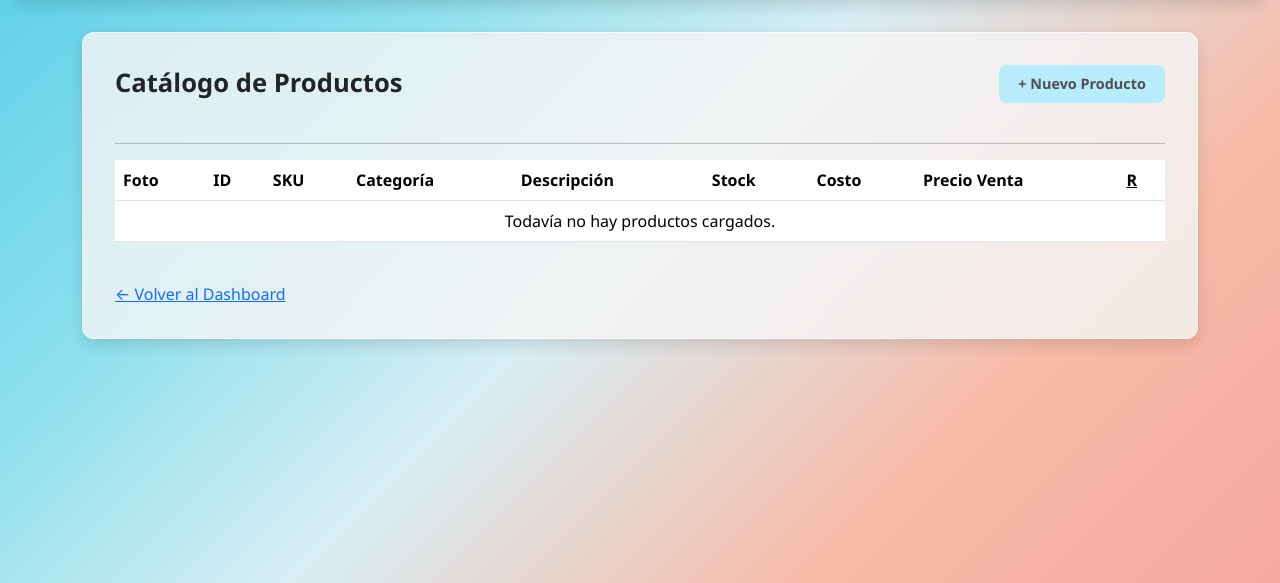
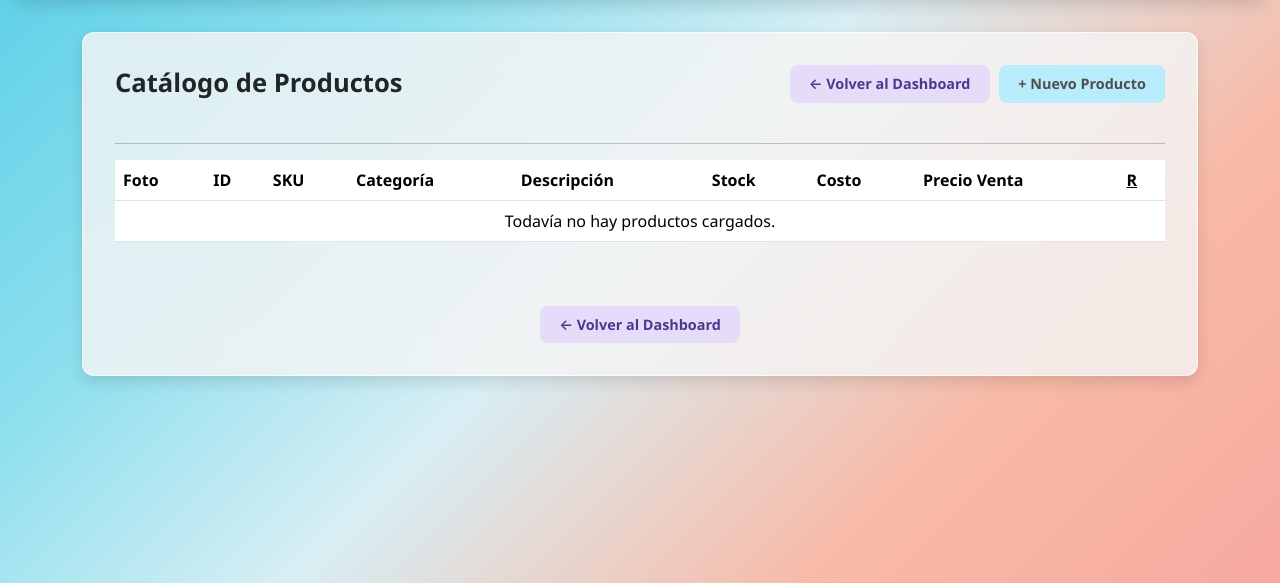
Before and after one commit to d75324/stockv, a Django app: page /products/ in a window 1280 px wide. Shown: the part 74-657 px from the top of the page. Run offline with Django 5.2, Linux system fonts and the light colour scheme; the visitor is signed in with stand-in values (Sample User, id 1); data that the repository does not hold is empty.

Commit message:
boton volver mejorado en Catalogo de Productos

```diff
--- a/static/css/style.css
+++ b/static/css/style.css
@@ -213,3 +213,14 @@
   border: 1px solid #d1d5db;
   background: #fff;
 }
+
+/* Botón secundario: volver / navegación */
+.btn-back{
+  background: #e4dcf8;
+  color: #4b3a8c;
+}
+
+.btn-back:hover{
+  background: #6f42c1;
+  color: #ffffff;
+}
--- a/templates/inventory/product_list.html
+++ b/templates/inventory/product_list.html
@@ -4,9 +4,15 @@
 <div class="card" style="max-width: 100%; margin: 2rem auto; padding: 2rem;">
     <div style="display: flex; justify-content: space-between; align-items: center; margin-bottom: 1.5rem; flex-wrap: wrap; gap: 1rem;">
         <h2 style="margin: 0;">Catálogo de Productos</h2>
-        <a href="{% url 'product_add' %}" style="text-decoration: none;">
-            <button style="width: auto; padding: 0.5rem 1.2rem; font-size: 0.9rem;">+ Nuevo Producto</button>
-        </a>
+
+        <div style="display: flex; gap: 0.6rem; flex-wrap: wrap;">
+            <a href="{% url 'dashboard' %}" style="text-decoration: none;">
+                <button class="btn-back" style="width: auto; padding: 0.5rem 1.2rem; font-size: 0.9rem;">&larr; Volver al Dashboard</button>
+            </a>
+            <a href="{% url 'product_add' %}" style="text-decoration: none;">
+                <button style="width: auto; padding: 0.5rem 1.2rem; font-size: 0.9rem;">+ Nuevo Producto</button>
+            </a>
+        </div>
     </div>
     <hr>
 
@@ -25,9 +31,12 @@
             {% endif %}
         </nav>
     {% endif %}
-
     <div style="margin-top: 1.5rem;">
-        <a href="{% url 'dashboard' %}">&larr; Volver al Dashboard</a>
+            <div style="margin-top: 1.5rem; text-align: center;">
+        <a href="{% url 'dashboard' %}" style="text-decoration: none;">
+            <button class="btn-back" style="width: auto; padding: 0.5rem 1.2rem; font-size: 0.9rem;">&larr; Volver al Dashboard</button>
+        </a>
+    </div>
     </div>
 </div>
 {% endblock %}
```
Also changed, not shown: README.md (deleted), products/foto.jpg (deleted).
